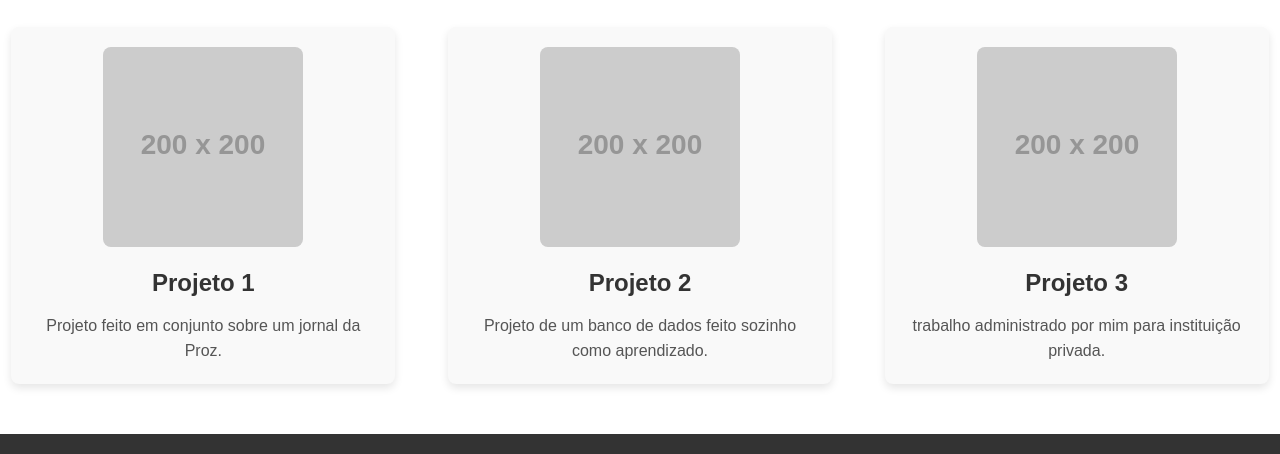
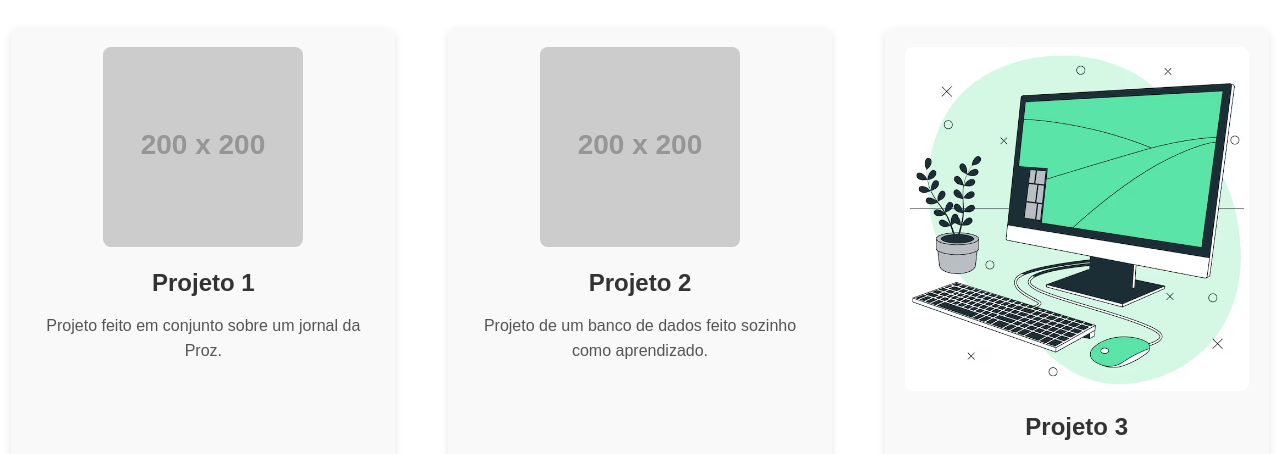
Before and after one commit to jpmedvieira/port_jpmv, a plain HTML site: page index.html in a window 1280 px wide. Shown: the part 322-776 px from the top of the page. Drawn offline with Linux system fonts and the light colour scheme; placeholder pictures from the web are drawn by us.

Commit message:
Update index.html

```diff
--- a/index.html
+++ b/index.html
@@ -155,7 +155,7 @@
         <p>Projeto de um banco de dados feito sozinho como aprendizado.</p>
       </div>
       <div class="project">
-        <img src="https://via.placeholder.com/200" alt="Projeto 3">
+        <img src="./img1.avif" alt="Projeto 3">
         <h3>Projeto 3</h3>
         <p>trabalho administrado por mim para instituição privada.</p>
       </div>
```
